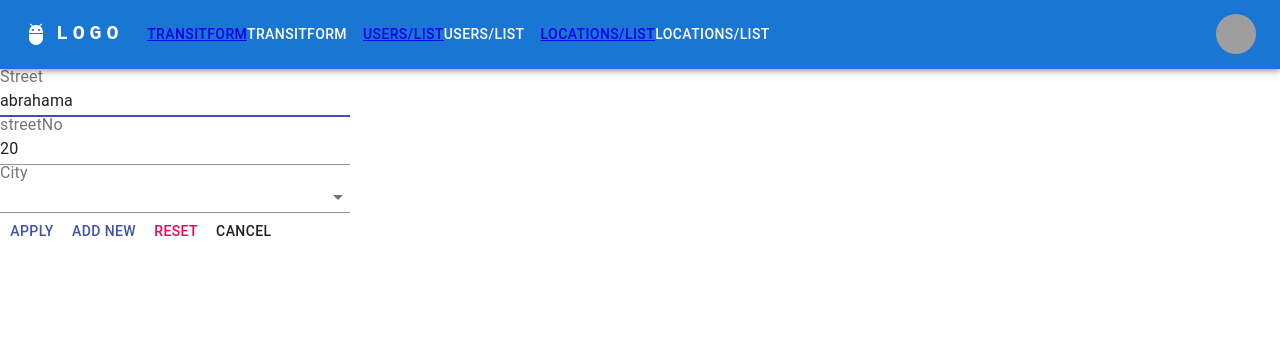
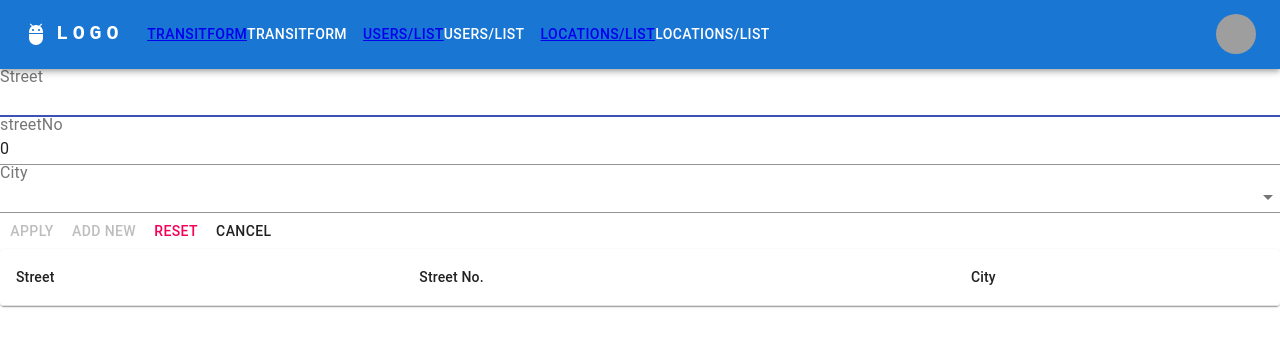
Before and after one commit to mierzvoj/app-state-project, a React (Create React App) app: page /locations/location/1 in a window 1280 px wide. Shown: the top 346 px of the page. Built offline with nearby package versions, Linux system fonts and the light colour scheme; grey boxes are pictures that could not be loaded.

Commit message:
still issues with appbar

```diff
--- a/src/index.tsx
+++ b/src/index.tsx
@@ -8,7 +8,6 @@ import Login from "./pages/Common/Login/Login";
 import NotFound from "./pages/Common/NotFound/NotFound";
 import Drawing from "./pages/Drawing/Drawing";
 import LocationsForm from "./pages/Locations/LocationsForm/LocationsForm";
-import LocationsList from "./pages/Locations/LocationsList/LocationsList";
 import Pokemons from "./pages/Pokemons/Pokemons";
 import PokemonsToolbar from "./pages/Pokemons/PokemonsToolbar/PokemonsToolbar";
 import TransitForm from "./pages/TransitForm/TransitForm";
@@ -34,7 +33,7 @@ root.render(
           <Route path="/users/user/:index" element={<UserForm />}></Route>
         </Route>
         <Route path="/locations" element={<LocationsForm />}>
-          <Route path="/locations/list" element={<LocationsList />}></Route>
+          <Route path="/locations/list" element={<LocationsForm />}></Route>
 
           <Route
             path="/locations/location/:index"
--- a/src/pages/Locations/LocationsForm/LocationsForm.tsx
+++ b/src/pages/Locations/LocationsForm/LocationsForm.tsx
@@ -10,24 +10,25 @@ import {
 } from "@material-ui/core";
 import CloseIcon from "@mui/icons-material/Close";
 import IconButton from "@mui/material/IconButton";
-import React, { ChangeEvent, FormEvent, useContext, useState } from "react";
+import React, { ChangeEvent, FormEvent, useState } from "react";
 import { useNavigate, useParams } from "react-router-dom";
-import { ILocationsContext, LocationsContext } from "../Locations";
+import { LocationData } from "../../../model/location-data.model";
+import LocationsList from "../LocationsList/LocationsList";
 import "./LocationsForm.css";
 
 const cities: string[] = ["Gdańsk", "Gdynia", "Sopot"];
 export default function LocationsForm() {
-  const { locations, setLocations } =
-    useContext<ILocationsContext>(LocationsContext);
+  const [locations, setLocations] = useState<LocationData[]>([]);
   const params = useParams();
   const index = ((params.index ?? -1) as number) ?? -1;
-  const location = locations[index] ?? {};
-  const [street, setStreet] = useState(location?.street ?? "");
-  const [streetNo, setStreetNo] = useState(location?.streetNo ?? 0);
-  const [city, setCity] = useState(location?.city ?? "");
+  // const locations = locations[index] ?? {};
+  const [street, setStreet] = useState("");
+  const [streetNo, setStreetNo] = useState(0);
+  const [city, setCity] = useState("");
   const [open, setOpen] = useState(false);
 
   const navigate = useNavigate();
+
   const handleSubmit = (event: FormEvent<HTMLFormElement>) => {
     event.preventDefault();
     setLocations([...locations, { street, streetNo, city }]);
@@ -65,6 +66,7 @@ export default function LocationsForm() {
   const handleCancel = () => {
     navigate("/locations/list");
   };
+
   const action = (
     <React.Fragment>
       <IconButton
@@ -78,7 +80,8 @@ export default function LocationsForm() {
     </React.Fragment>
   );
   return (
-    <div className="Location">
+    <>
+      <div className="Locations">
         <form onSubmit={(e: FormEvent<HTMLFormElement>) => handleSubmit(e)}>
           <FormGroup id="formgroup">
             <FormLabel>Street</FormLabel>
@@ -121,7 +124,11 @@ export default function LocationsForm() {
           >
             Apply
           </Button>
-        <Button color="primary" disabled={!validateForm()} onClick={handleAdd}>
+          <Button
+            color="primary"
+            disabled={!validateForm()}
+            onClick={handleAdd}
+          >
             Add new
           </Button>
           <Button color="secondary" onClick={handleReset}>
@@ -137,5 +144,7 @@ export default function LocationsForm() {
           action={action}
         />
       </div>
+      <LocationsList locations={locations} />
+    </>
   );
 }
--- a/src/pages/Locations/LocationsList/LocationsList.tsx
+++ b/src/pages/Locations/LocationsList/LocationsList.tsx
@@ -5,23 +5,23 @@ import TableCell from "@mui/material/TableCell";
 import TableContainer from "@mui/material/TableContainer";
 import TableHead from "@mui/material/TableHead";
 import TableRow from "@mui/material/TableRow";
-import { useNavigate } from "react-router-dom";
-import { LocationsContext } from "../Locations";
+import { LocationData } from "../../../model/location-data.model";
 import "./LocationsList.css";
 
-const LocationsList = () => {
-  const navigate = useNavigate();
+// const LocationsList = () => {
+//   const navigate = useNavigate();
+//   const [open, setOpen] = React.useState(false);
+//   const [locations, setLocations] = React.useState<string[]>([]);
+//   const [rowIndex, setRowIndex] = React.useState<number>(-1);
 
-  const handleClick = (
-    event: React.MouseEvent<HTMLTableRowElement, MouseEvent>,
-    index: number
-  ) => {
-    navigate("/locations/location/" + index);
-  };
-
+//   const handleClick = (
+//     event: React.MouseEvent<HTMLTableRowElement, MouseEvent>,
+//     index: number
+//   ) => {
+//     navigate("/locations/location/" + index);
+//   };
+const LocationsList = ({ locations }: { locations: LocationData[] }) => {
   return (
-    <LocationsContext.Consumer>
-      {(context) => (
     <TableContainer component={Paper}>
       <Table>
         <TableHead>
@@ -32,11 +32,8 @@ const LocationsList = () => {
           </TableRow>
         </TableHead>
         <TableBody>
-              {context.locations.map((row, index) => (
-                <TableRow
-                  key={index}
-                  onClick={(event) => handleClick(event, index)}
-                >
+          {locations.map((row, index) => (
+            <TableRow key={index}>
               <TableCell component="th" scope="row">
                 {row.street}
               </TableCell>
@@ -47,9 +44,6 @@ const LocationsList = () => {
         </TableBody>
       </Table>
     </TableContainer>
-      )}
-    </LocationsContext.Consumer>
   );
 };
-
 export default LocationsList;
```
Lines whose indentation alone changed are shown as unchanged.
